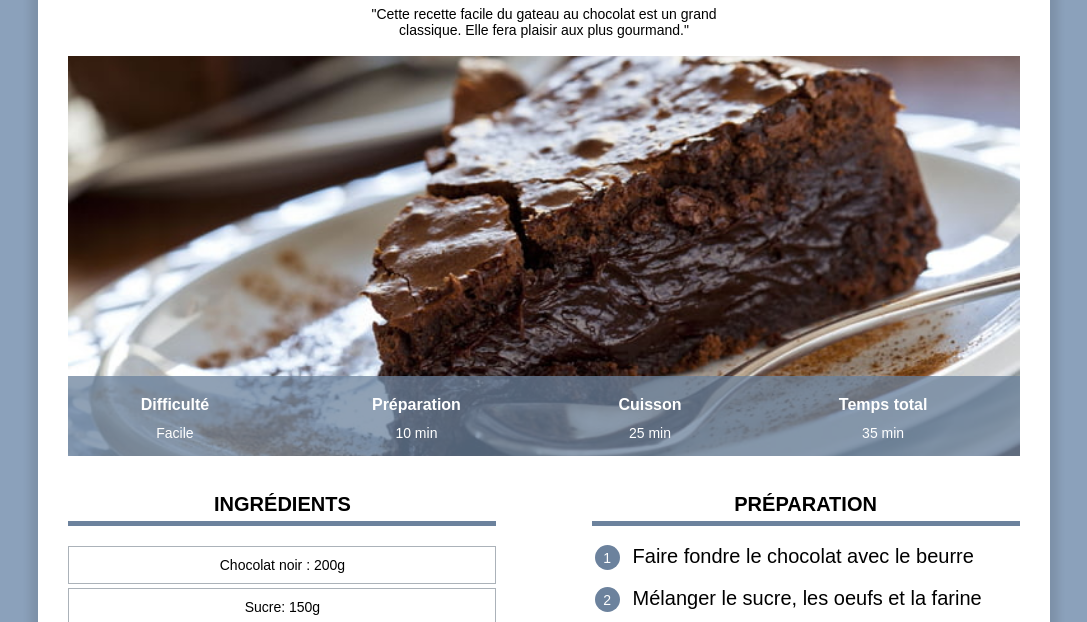
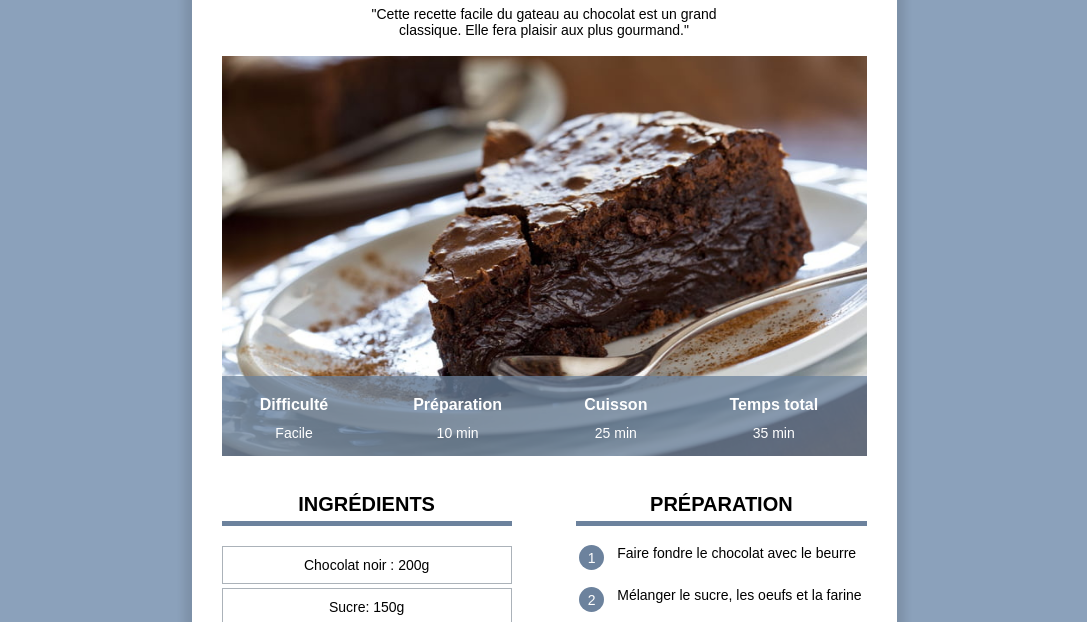
Before and after one commit to GaelleRnlt/site_recette, a plain HTML site: page index.html in a window 1280 px wide. Shown: the part 178-800 px from the top of the page, without its empty margins (96-1183 px from the left). Drawn offline with Linux system fonts and the light colour scheme.

Commit message:
Add files via upload

```diff
--- a/index.html
+++ b/index.html
@@ -3,6 +3,7 @@
     <head>
         <title>Gâteau au Chololat</title>
         <meta charset="UTF-8">
+        <meta name="viewport" content="width=device-width, initial-scale=1.0">
         <link rel="stylesheet" href="recette.css">
     </head>
     <body>
--- a/recette.css
+++ b/recette.css
@@ -19,9 +19,8 @@
 
 div.contenu {
     background-color: white;
-    margin: 60px 10% 80px 10%;
-    padding: 0px 30px;
-    min-width: 350px;
+    margin: 40px 8px 40px 8px;
+    padding: 0px 8px 20px 8px;
     box-shadow: 0px 0px 8px 8px rgba(0, 0, 0, 0.1);
     overflow: visible;
 }
@@ -69,20 +68,21 @@
     width: 100%;
     color: white;
     background-color: #6C829DC0;
-    height: 80px;
+    height: 50px;
 }
 
 table.info td {
     text-align: center;
-    font-size: 14px;
+    font-size: 12px;
     vertical-align: top;
 }
 
 table.info th {
-    font-size: 16px;
+    font-size: 14px;
     vertical-align: bottom;
     padding-bottom: 8px;
 }
+
  img.info {
     display: block;
     max-height: 400px;
@@ -92,7 +92,7 @@
  }
 
 div.colonne {
-    width: 45%;
+    width: 100%;
     margin-top: 20px;
 }
 
@@ -106,11 +106,6 @@
 
  div.colonne1 {
     display: inline-block;
-    margin-right: 10%;
- }
-
- div.colonne2 {
-    float: right;
  }
 
  div.ingredients p {
@@ -140,7 +135,7 @@
  }
 
  table.preparation td.preparation_etape {
-    font-size: 20px;
+    font-size: 14px;
     padding-left: 10px;
     padding-bottom: 10px;
  }
@@ -148,3 +143,47 @@
  table.preparation tr {
     height: 40px;
  }
+
+
+/* Styles pour ordinateur*/
+
+ @media only screen and (min-width: 768px) {
+    div.contenu {
+        min-width: 350px;
+        margin: 60px 10% 80px 10%;
+        padding: 0px 30px;
+    }
+
+    table.info {
+        height: 80px;
+    }
+
+    table.info td {
+        font-size: 14px;
+    }
+
+    table.info th {
+        font-size: 16px;
+    }
+
+    div.colonne {
+        width: 45%;
+    }
+
+    div.colonne1 {
+        margin-right: 10%;
+     }
+
+     div.colonne2 {
+        float: right;
+     }
+
+ }
+
+ @media only screen and (min-width: 900px) {
+    div.contenu {
+        margin-left: auto;
+        margin-right: auto;
+        width: 645px;
+    }
+ }
```
